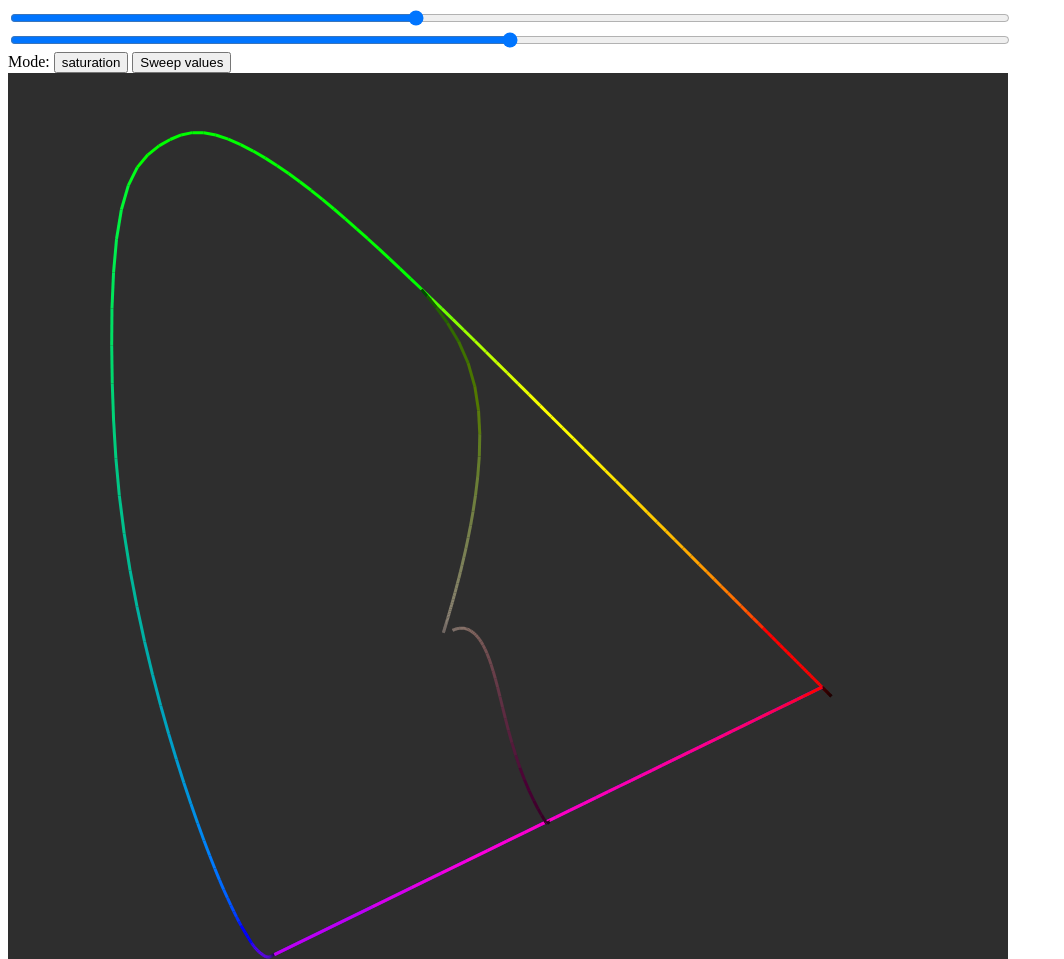
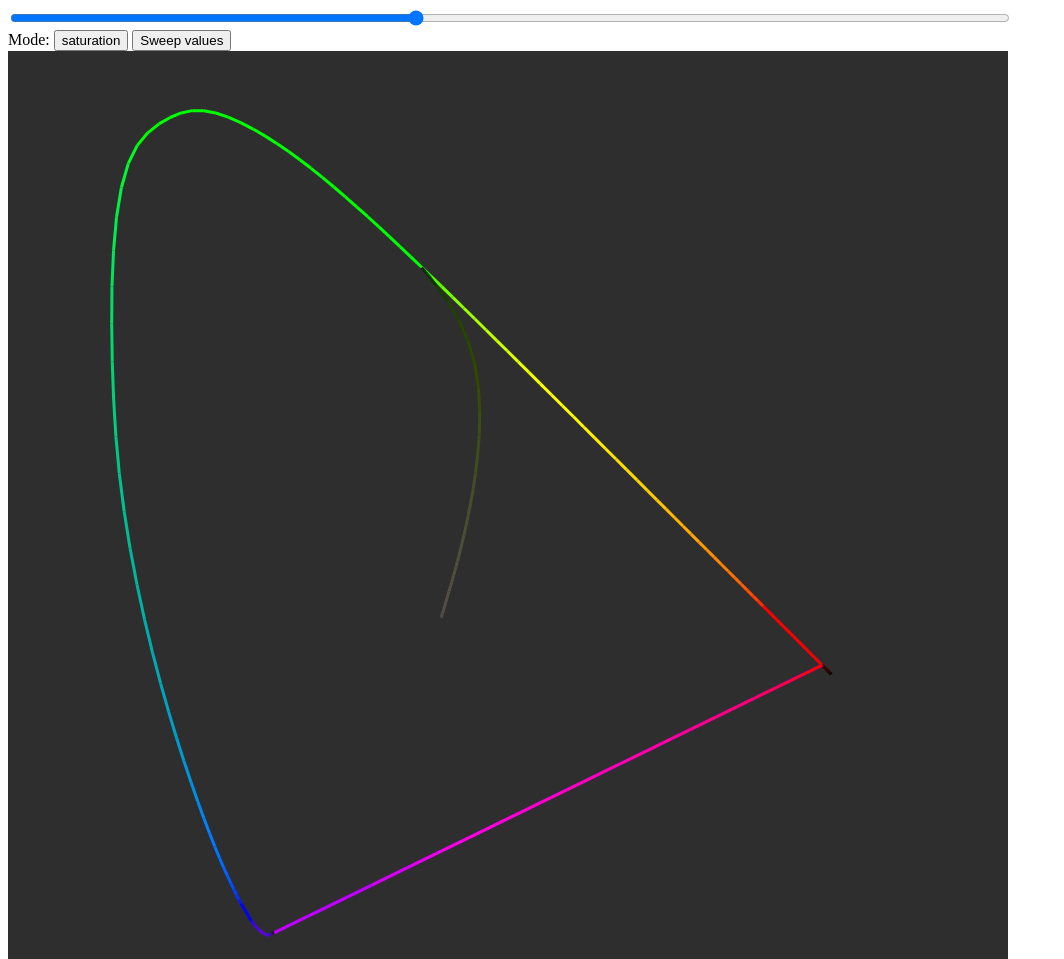
Before and after one commit to Smilebags/spectral-utilities, a website with bundled scripts: page src/entrypoint/gamut-mapping/index.html in a window 1280 px wide. Shown: the top 959 px of the page, without its empty margins (0-1064 px from the left). Built offline with nearby package versions, Linux system fonts and the light colour scheme.

Commit message:
Fix pinks with unified model

```diff
--- a/src/DesaturationStrategy/GaussianWideningStrategy.ts
+++ b/src/DesaturationStrategy/GaussianWideningStrategy.ts
@@ -1,75 +1,53 @@
 import { DesaturationStrategy } from "../types/index.js";
 import { GaussianSpectrum } from "../Spectrum/GaussianSpectrum.js";
 import Colour from "../Colour.js";
-import { Vec3 } from "../Vec.js";
 import { mapValue } from "../Util.js";
 
 
 
 
 export default class GaussianWideningStrategy implements DesaturationStrategy {
+  private wavelengthRange = this.wavelengthHigh - this.wavelengthLow;
   constructor(
-    public wavelengthLow = 360,
-    public wavelengthHigh = 830,
+    private wavelengthLow = 360,
+    private wavelengthHigh = 830,
   ) {}
 
   private getWidthFromDesaturation(desaturation: number): number {
     if (desaturation <= 0) {
       return 0;
     }
-    // if (desaturation >= 1) {
-    //   return 2 ** 15;
-    // }
     // return (1 / ((desaturation - 1) ** 2)) - 1;
     return mapValue(desaturation, 0, 1, 0.1, 200);
   }
 
-  public desaturate(wavelengthOrPinkBias: number, amount: number): Colour {
-    if (wavelengthOrPinkBias <= 1) {
-      return this.pinkLobeWideningStrategy(wavelengthOrPinkBias, amount);
-    }
-    return this.locusLobeWideningStrategy(wavelengthOrPinkBias, amount);
+  public desaturate(wavelength: number, amount: number): Colour {
+    const primary = this.locusLobeWideningStrategy(wavelength, amount);
+    const above = this.locusLobeWideningStrategy(wavelength + this.wavelengthRange, amount);
+    const below = this.locusLobeWideningStrategy(wavelength - this.wavelengthRange, amount);
+
+    // const totalAboveEnergy = primary.sum + above.sum + below.sum;
+    // const totalBelowEnergy = primary.sum + above.sum + below.sum;
+
+    // const aboveFactor = above.sum / totalAboveEnergy;
+    // const belowFactor = below.sum / totalBelowEnergy;
+
+    // const scaledPrimary = primary;
+    // const scaledAbove = above.multiply(aboveFactor);
+    // const scaledBelow = below.multiply(belowFactor);
+    return Colour.fromAverage([
+      primary,
+      above,
+      below,
+    ]);
   }
 
   private locusLobeWideningStrategy(wavelength: number, amount: number): Colour {
     const width = this.getWidthFromDesaturation(amount);
-    // const width = mapValue(amount ** 3, 0, 1, 0.1, 300);
     const spectrum = new GaussianSpectrum(
       wavelength,
       width,
     );
-    return Colour.fromSpectrum(spectrum, 2 ** 6);
-  };
-
-
-  private pinkLobeWideningStrategy(
-    progress: number,
-    desaturationAmount: number,
-  ): Colour {
-    // if (desaturationAmount === 1) {
-    //   return new Colour(new Vec3(0.3,0.3,0.3), 'XYZ');
-    // }
-    const width = this.getWidthFromDesaturation(desaturationAmount);
-    // const width = mapValue(desaturationAmount ** 5, 0, 1, 0.01, 100);
-
-    const blueColor = Colour.fromSpectrum(new GaussianSpectrum(
-      this.wavelengthLow,
-      width,
-    ), 2 ** 6);
-    const blueEnergy = blueColor.sum;
-
-
-    const redColor = Colour.fromSpectrum(new GaussianSpectrum(
-      this.wavelengthHigh,
-      width,
-    ), 2 ** 6);
-
-    const redEnergy = redColor.sum;
-
-    const scaledBlue = blueColor.multiply((blueEnergy + redEnergy) / blueEnergy);
-    const scaledRed = redColor.multiply((blueEnergy + redEnergy) / redEnergy);
-    const correctXY = scaledBlue.lerp(scaledRed, progress);
-    const energyCorrection = mapValue(progress, 0, 1, 1, blueEnergy);
-    return correctXY.multiply(energyCorrection);
+    return Colour.fromSpectrum(spectrum, 2 ** 9);
   };
 }
--- a/src/entrypoint/gamut-mapping/index.html
+++ b/src/entrypoint/gamut-mapping/index.html
@@ -15,7 +15,6 @@
             width: 1000px;
             display: grid;
             grid-template-columns: 1fr 1fr;
-            grid-template-rows: 1fr 1fr;
             height: 300px;
         }
     </style>
@@ -31,15 +30,6 @@
         value="550"
     >
     <input
-        type="range"
-        name="pinkProgress"
-        id="pinkProgress"
-        min="0"
-        max="1"
-        step="0.001"
-        value="0.5"
-    >
-    <input
         style="display: none"
         type="range"
         name="desaturation"
@@ -53,13 +43,11 @@
     Mode: <button id="mode">saturation</button>
     <button id="sweep">Sweep values</button><br />
     <canvas></canvas>
-    <p>Best sRGB representation of pure wavelength</p>
+    <p>Best sRGB representation of spectral colour</p>
     <p>Channel clipping on the left, gaussian widening desaturation on the right</p>
     <div class="swatches">
         <div class="swatch" id="abneySwatchLobe"></div>
         <div class="swatch" id="gaussianSwatchLobe"></div>
-        <div class="swatch" id="abneySwatchPink"></div>
-        <div class="swatch" id="gaussianSwatchPink"></div>
     </div>
 </body>
 </html>
--- a/src/entrypoint/gamut-mapping/index.ts
+++ b/src/entrypoint/gamut-mapping/index.ts
@@ -17,7 +17,6 @@ const DESATURATION_SAMPLES = 60;
 const CANVAS_SIZE = 1000;
 
 const locusEl = document.querySelector('#locusWavelength') as HTMLInputElement;
-const pinkProgressEl = document.querySelector('#pinkProgress') as HTMLInputElement;
 const desaturationEl = document.querySelector('#desaturation') as HTMLInputElement;
 
 const modeEl = document.querySelector('#mode') as HTMLButtonElement;
@@ -51,13 +50,6 @@ locusEl.addEventListener('input', (e) => {
   state.locusWavelength = Number((event!.target as HTMLInputElement).value);
   render(true);
 });
-pinkProgressEl.addEventListener('input', (e) => {
-  if (!e) {
-    return;
-  }
-  state.pinkProgress = Number((event!.target as HTMLInputElement).value);
-  render(true);
-});
 desaturationEl.addEventListener('input', (e) => {
   if (!e) {
     return;
@@ -76,12 +68,10 @@ function toggleMode() {
   if (state.mode === 'saturation') {
     state.mode = 'hue';
     locusEl.style.display = 'none';
-    pinkProgressEl.style.display = 'none';
     desaturationEl.style.display = 'block';
   } else {
     state.mode = 'saturation';
     locusEl.style.display = 'block';
-    pinkProgressEl.style.display = 'block';
     desaturationEl.style.display = 'none';
   }
   modeEl.innerText = state.mode;
@@ -135,7 +125,7 @@ function render(clear = false) {
 
 function renderHue() {
   const gaussianWideningStrategy = new GaussianWideningStrategy();
-  const points = createBoundaryValues(LOCUS_SAMPLES, PINK_EDGE_SAMPLES);
+  const points = createBoundaryValues(LOCUS_SAMPLES);
   const colours = points.map(point => gaussianWideningStrategy.desaturate(point, state.desaturation));
   drawPoints(colours);
 }
@@ -152,15 +142,15 @@ function renderSaturation() {
     });
   drawPoints(lobeDesaturationSamples);
 
-  const pinkProgress = state.pinkProgress;
-  const pinkDesaturationSamples = new Array(DESATURATION_SAMPLES)
-    .fill(null)
-    .map((item, index) => {
-      const desaturationAmount = mapValue(index, 0, DESATURATION_SAMPLES - 1, 0, 1);
-      return gaussianWideningStrategy.desaturate(pinkProgress, desaturationAmount);
-    });
-  drawPoints(pinkDesaturationSamples);
-  fillSwatches(lobeDesaturationSamples, pinkDesaturationSamples);
+  // const pinkProgress = state.pinkProgress;
+  // const pinkDesaturationSamples = new Array(DESATURATION_SAMPLES)
+  //   .fill(null)
+  //   .map((item, index) => {
+  //     const desaturationAmount = mapValue(index, 0, DESATURATION_SAMPLES - 1, 0, 1);
+  //     return gaussianWideningStrategy.desaturate(pinkProgress, desaturationAmount);
+  //   });
+  // drawPoints(pinkDesaturationSamples);
+  // fillSwatches(lobeDesaturationSamples, pinkDesaturationSamples);
 }
 
 function fillSwatches(lobeSamples: Colour[], pinkSamples: Colour[]) {
@@ -176,21 +166,21 @@ function fillSwatches(lobeSamples: Colour[], pinkSamples: Colour[]) {
     }
   }
 
-  const clippedPinkColour = pinkSamples[1].toRec709().normalise().clamp();
-  abneySwatchPinkEl.style.backgroundColor = clippedPinkColour.hex;
+  // const clippedPinkColour = pinkSamples[1].toRec709().normalise().clamp();
+  // abneySwatchPinkEl.style.backgroundColor = clippedPinkColour.hex;
 
-  for (let i = 1; i < pinkSamples.length; i++) {
-    const sample = pinkSamples[i];
-    if (sample.toRec709().allPositive) {
-      console.log(sample.toRec709().normalise().hex);
-      gaussianSwatchPinkEl.style.backgroundColor = sample.toRec709().normalise().hex;
-      break;
-    }
-  }
+  // for (let i = 1; i < pinkSamples.length; i++) {
+  //   const sample = pinkSamples[i];
+  //   if (sample.toRec709().allPositive) {
+  //     console.log(sample.toRec709().normalise().hex);
+  //     gaussianSwatchPinkEl.style.backgroundColor = sample.toRec709().normalise().hex;
+  //     break;
+  //   }
+  // }
 }
 
 
-function createBoundaryValues(locusSampleCount: number, pinkEdgeSampleCount: number) {
+function createBoundaryValues(locusSampleCount: number) {
   const locusPoints = new Array(locusSampleCount)
     .fill(null)
     .map(
@@ -198,14 +188,14 @@ function createBoundaryValues(locusSampleCount: number, pinkEdgeSampleCount: num
         mapValue((index / (locusSampleCount - 1)), 0, 1, WAVELENGTH_LOW, WAVELENGTH_HIGH),
       );
 
-  const pinkEdgePoints = new Array(pinkEdgeSampleCount)
-    .fill(null)
-    .map((item, index) => mapValue(index, 0, pinkEdgeSampleCount - 1, 0, 1)
-    );
+  // const pinkEdgePoints = new Array(pinkEdgeSampleCount)
+  //   .fill(null)
+  //   .map((item, index) => mapValue(index, 0, pinkEdgeSampleCount - 1, 0, 1)
+  //   );
 
   return [
     ...locusPoints,
-    ...pinkEdgePoints,
+    // ...pinkEdgePoints,
   ];
 }
 
```
